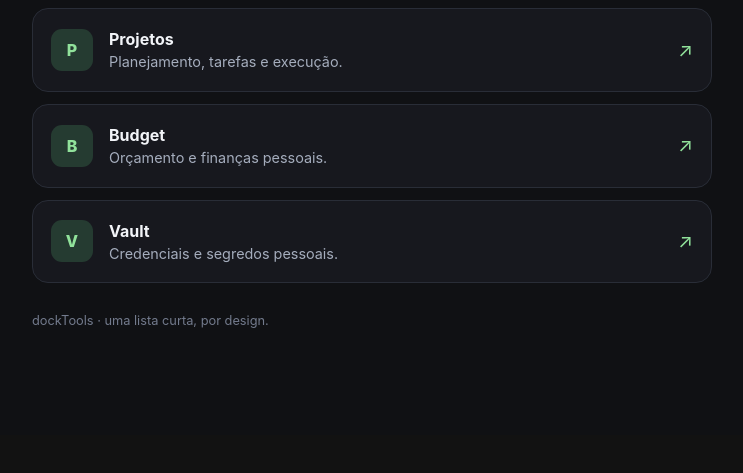
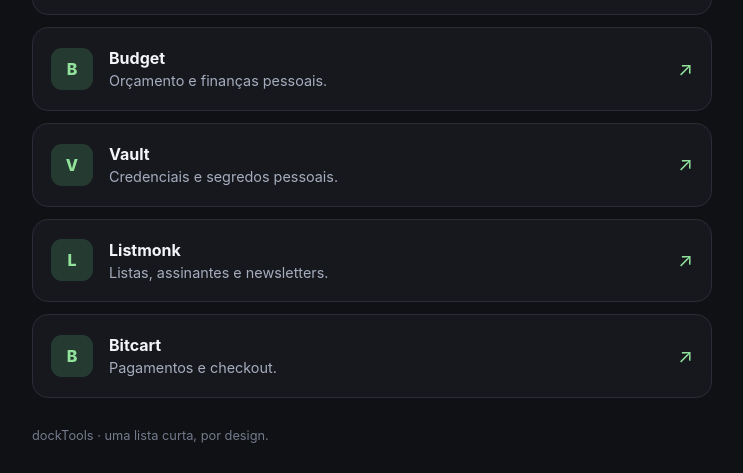
Before and after one commit to rogupoletti/docktools-home, a plain HTML site: page index.html in a window 1280 px wide. Shown: the part 365-838 px from the top of the page, without its empty margins (268-1011 px from the left). Before the commit the page ends 800 px from the top, so only its background shows below. Drawn offline with Linux system fonts and the light colour scheme.

Commit message:
feat: add Listmonk and Bitcart links

```diff
--- a/index.html
+++ b/index.html
@@ -46,6 +46,16 @@
           <div class="tool-copy"><strong>Vault</strong><span>Credenciais e segredos pessoais.</span></div>
           <div class="arrow" aria-hidden="true">↗</div>
         </a>
+        <a class="tool" href="https://listmonk.docktools.com.br">
+          <div class="mark" aria-hidden="true">L</div>
+          <div class="tool-copy"><strong>Listmonk</strong><span>Listas, assinantes e newsletters.</span></div>
+          <div class="arrow" aria-hidden="true">↗</div>
+        </a>
+        <a class="tool" href="https://bitcart.docktools.com.br">
+          <div class="mark" aria-hidden="true">B</div>
+          <div class="tool-copy"><strong>Bitcart</strong><span>Pagamentos e checkout.</span></div>
+          <div class="arrow" aria-hidden="true">↗</div>
+        </a>
       </section>
       <footer>dockTools · uma lista curta, por design.</footer>
     </main>
```
